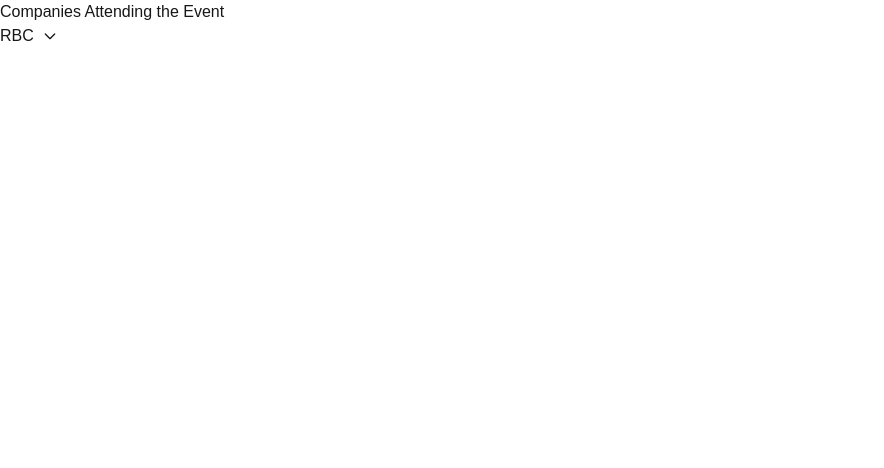
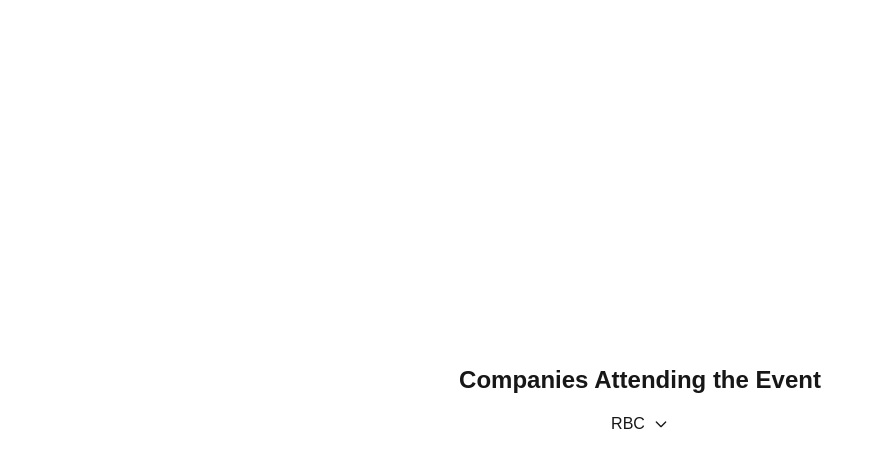
Before and after one commit to emilyniee/MinGO, a Next.js app: page /companies in a window 1280 px wide. Shown: the top 468 px of the page, without its empty margins (0-884 px from the left). Built offline with nearby package versions, Linux system fonts and the light colour scheme.

Commit message:
dropdown feature

```diff
--- a/app/companies/page.js
+++ b/app/companies/page.js
@@ -10,9 +10,11 @@ export default function Companies() {
   ];
 
   return (
-    <div>
-      <h1>Companies Attending the Event</h1>
-      <Dropdown companyName={companyName} companyLinks={companyLinks} />
+    <div className="flex items-center justify-center min-h-screen">
+      <div className="text-center">
+        <h1 className="text-2xl font-bold mb-4">Companies Attending the Event</h1>
+        <Dropdown companyName={companyName} companyLinks={companyLinks} />
+      </div>
     </div>
   );
 }
--- a/app/components/Dropdown.js
+++ b/app/components/Dropdown.js
@@ -1,4 +1,4 @@
-'use client'; // Mark this as a Client Component
+'use client';
 
 import { useState } from 'react';
 import Link from 'next/link';
@@ -36,8 +36,8 @@ export default function Dropdown({ companyName, companyLinks }) {
         <div className="absolute right-0 w-48 mt-2 origin-top-right bg-white border border-gray-300 rounded-md shadow-lg ring-1 ring-black ring-opacity-5">
           <div className="py-1">
             {companyLinks.map((link) => (
-              <Link key={link.name} href={link.url}>
-                <a className="block px-4 py-2 text-sm text-gray-700 hover:bg-gray-100">{link.name}</a>
+              <Link key={link.name} href={link.url} className="block px-4 py-2 text-sm text-gray-700 hover:bg-gray-100">
+                {link.name}
               </Link>
             ))}
           </div>
```
